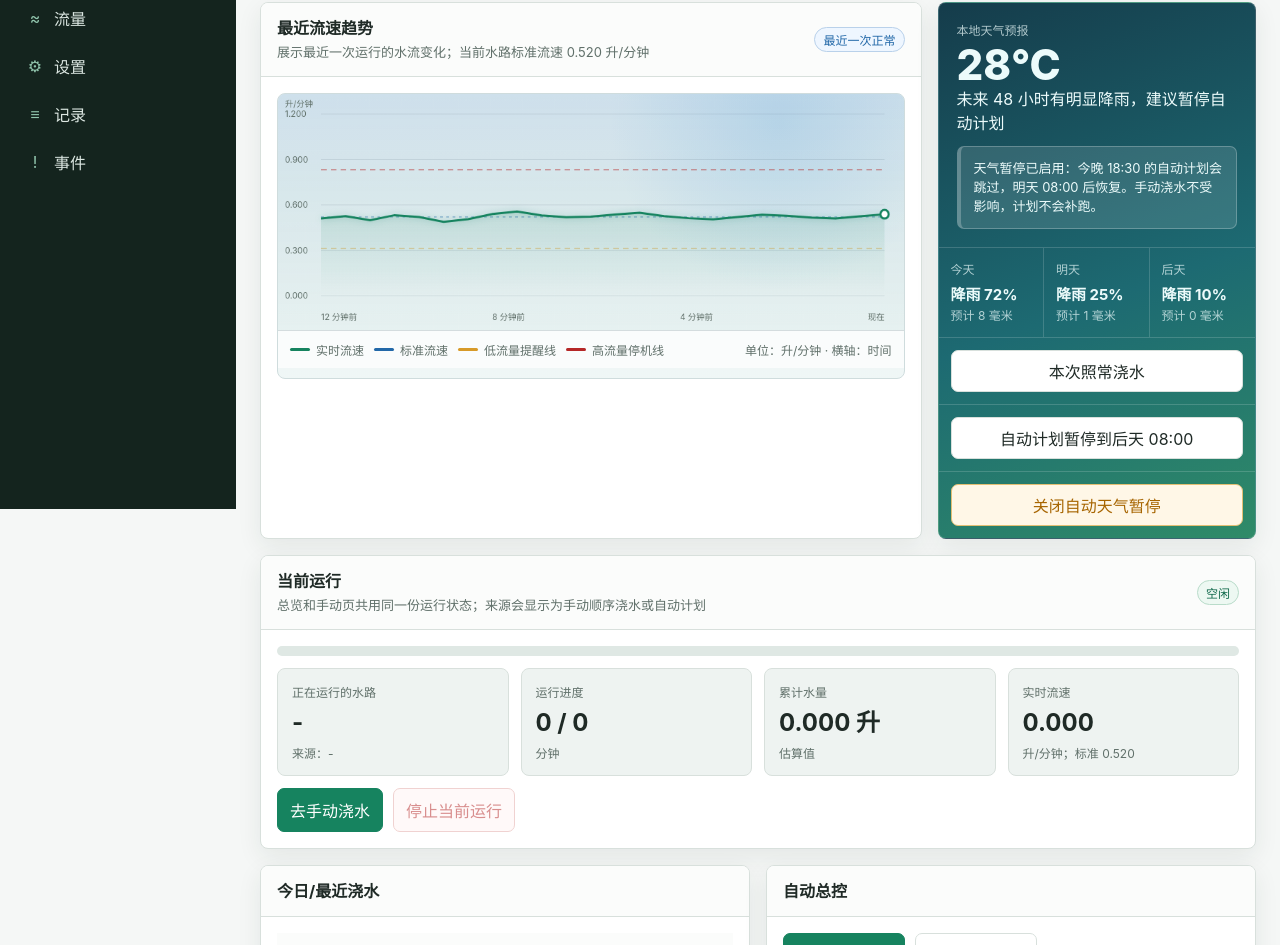
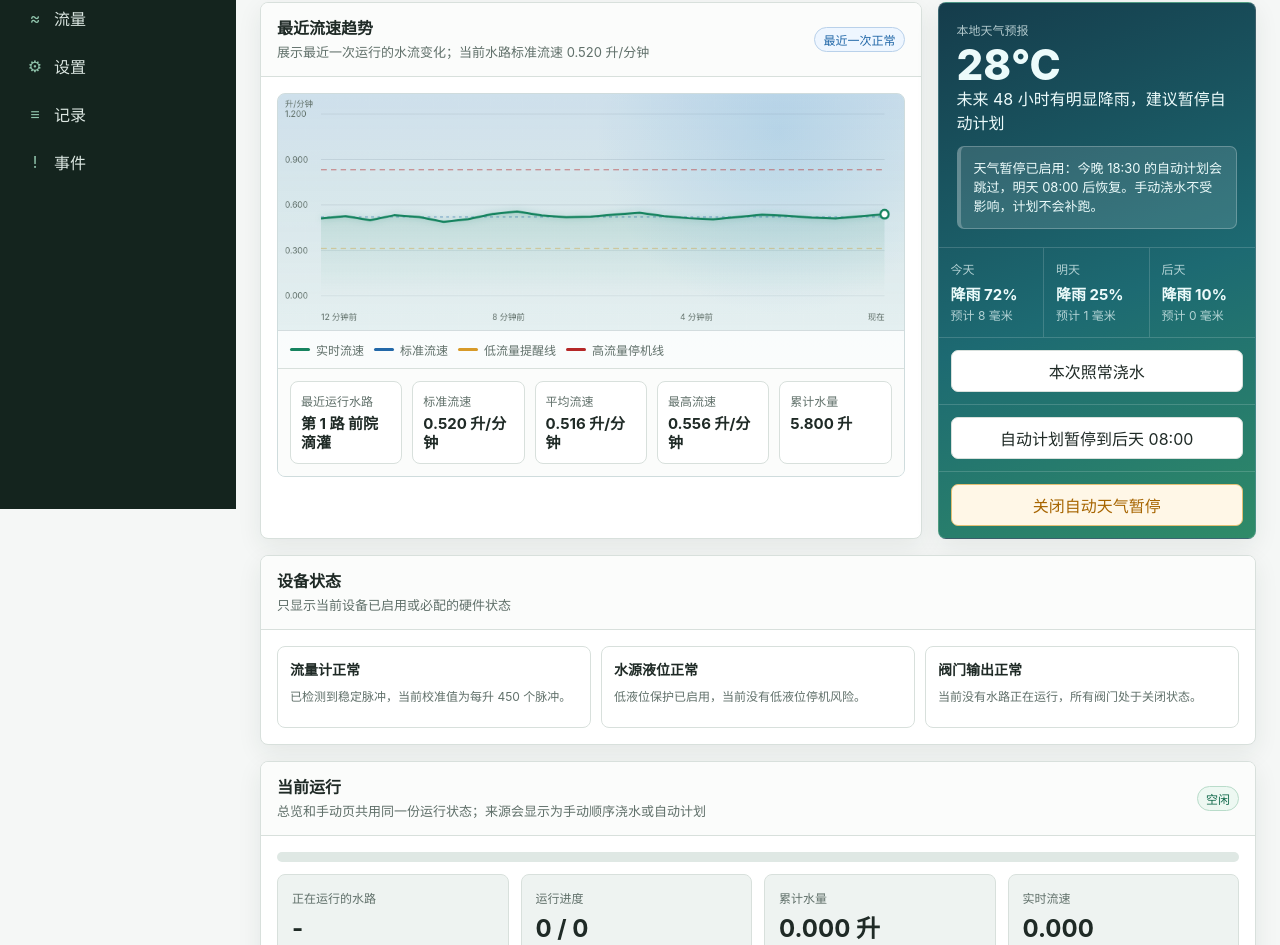
Before and after one commit to tangyangguang/Esp32_Irrigation, a plain HTML site: page docs/prototypes/web/index.html in a window 1280 px wide. Shown: the part 291-1236 px from the top of the page. Drawn offline with Linux system fonts and the light colour scheme.

Commit message:
docs: add device status to web prototype

```diff
--- a/docs/prototypes/web/index.html
+++ b/docs/prototypes/web/index.html
@@ -442,13 +442,42 @@
     .chart-meta {
       display: flex;
       align-items: center;
-      justify-content: space-between;
+      justify-content: flex-start;
       gap: 10px;
       padding: 10px 12px;
       border-top: 1px solid rgba(130, 154, 158, .32);
       color: var(--muted);
       font-size: 12px;
       background: rgba(255,255,255,.72);
+    }
+
+    .flow-summary {
+      border-top: 1px solid var(--line);
+      padding: 12px;
+      display: grid;
+      grid-template-columns: repeat(5, minmax(0, 1fr));
+      gap: 10px;
+      background: #fbfcfb;
+    }
+
+    .flow-summary-item {
+      border: 1px solid var(--line);
+      border-radius: 8px;
+      background: #fff;
+      padding: 10px;
+      min-height: 68px;
+    }
+
+    .flow-summary-label {
+      color: var(--muted);
+      font-size: 12px;
+      margin-bottom: 6px;
+    }
+
+    .flow-summary-value {
+      font-weight: 750;
+      font-size: 15px;
+      line-height: 1.25;
     }
 
     .legend {
@@ -589,7 +618,7 @@
 
     .status-strip {
       display: grid;
-      grid-template-columns: repeat(4, minmax(0, 1fr));
+      grid-template-columns: repeat(3, minmax(0, 1fr));
       gap: 10px;
     }
 
@@ -815,6 +844,7 @@
       .grid.cols-3,
       .insight-grid,
       .status-strip,
+      .flow-summary,
       .stepper,
       .split,
       .form-grid,
@@ -943,7 +973,28 @@
 	                        <span class="legend-item"><span class="legend-line low"></span>低流量提醒线</span>
 	                        <span class="legend-item"><span class="legend-line high"></span>高流量停机线</span>
 	                      </div>
-                      <span>单位：升/分钟 · 横轴：时间</span>
+	                    </div>
+	                    <div class="flow-summary">
+	                      <div class="flow-summary-item">
+	                        <div class="flow-summary-label">最近运行水路</div>
+	                        <div class="flow-summary-value">第 1 路 前院滴灌</div>
+	                      </div>
+	                      <div class="flow-summary-item">
+	                        <div class="flow-summary-label">标准流速</div>
+	                        <div class="flow-summary-value">0.520 升/分钟</div>
+	                      </div>
+	                      <div class="flow-summary-item">
+	                        <div class="flow-summary-label">平均流速</div>
+	                        <div class="flow-summary-value">0.516 升/分钟</div>
+	                      </div>
+	                      <div class="flow-summary-item">
+	                        <div class="flow-summary-label">最高流速</div>
+	                        <div class="flow-summary-value">0.556 升/分钟</div>
+	                      </div>
+	                      <div class="flow-summary-item">
+	                        <div class="flow-summary-label">累计水量</div>
+	                        <div class="flow-summary-value">5.800 升</div>
+	                      </div>
 	                    </div>
 	                  </div>
 	                </div>
@@ -986,6 +1037,31 @@
                   </div>
                   <div class="weather-cell">
                     <button class="btn warn" data-confirm="关闭自动天气暂停？之后设备不会因为天气预报自动暂停计划。">关闭自动天气暂停</button>
+                  </div>
+                </div>
+              </div>
+	            </div>
+
+	            <div class="panel">
+	              <div class="panel-header">
+	                <div>
+	                  <h2 class="panel-title">设备状态</h2>
+	                  <p class="panel-subtitle">只显示当前设备已启用或必配的硬件状态</p>
+	                </div>
+	              </div>
+	              <div class="panel-body">
+	                <div class="status-strip">
+	                  <div class="status-item">
+	                    <strong>流量计正常</strong>
+	                    <span>已检测到稳定脉冲，当前校准值为每升 450 个脉冲。</span>
+	                  </div>
+	                  <div class="status-item">
+	                    <strong>水源液位正常</strong>
+	                    <span>低液位保护已启用，当前没有低液位停机风险。</span>
+	                  </div>
+	                  <div class="status-item">
+	                    <strong>阀门输出正常</strong>
+	                    <span>当前没有水路正在运行，所有阀门处于关闭状态。</span>
 	                  </div>
 	                </div>
 	              </div>
@@ -1126,7 +1202,6 @@
 	                      <span class="legend-item"><span class="legend-line low"></span>偏低提醒</span>
 	                      <span class="legend-item"><span class="legend-line high"></span>偏高停机</span>
 	                    </div>
-                    <span>单位：升/分钟 · 最近 12 分钟</span>
 	                  </div>
 	                </div>
                 <div class="callout">停止当前运行会关闭泵和当前水路；如果来源是自动计划，会取消剩余水路并清空等待队列。</div>
```
Lines whose indentation alone changed are shown as unchanged.
